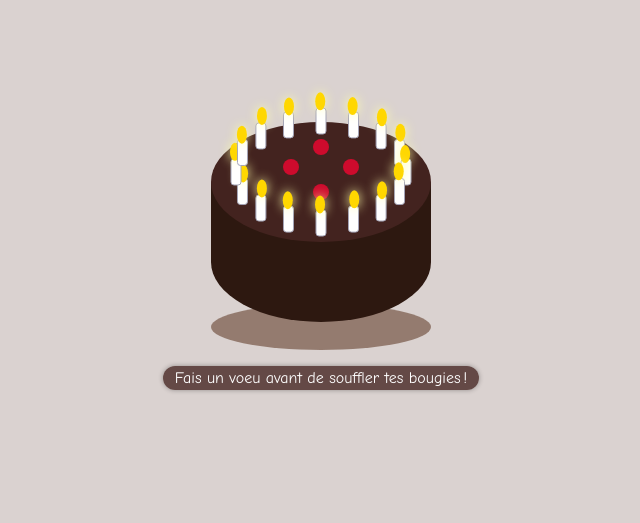
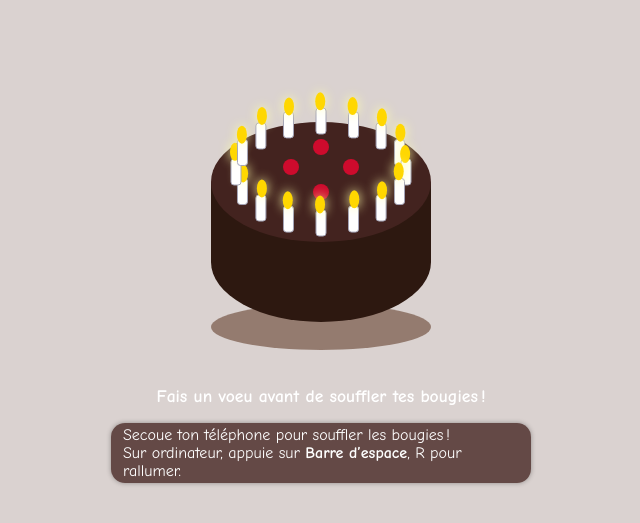
Before and after one commit to constantaudibert/HB, a plain HTML site: page index.html in a window 1280 px wide. Shown: the part 97-620 px from the top of the page, without its empty margins (319-959 px from the left). Drawn offline with Linux system fonts and the light colour scheme.

Commit message:
tuto index.html

```diff
--- a/index.html
+++ b/index.html
@@ -71,8 +71,10 @@
       <!-- Bougies générées dynamiquement -->
       <g id="bougies"></g>
     </svg>
+    <div id="message">Fais un voeu avant de souffler tes bougies !</div>
     <div class="tuto">
-      Fais un voeu avant de souffler tes bougies !
+      Secoue ton téléphone pour souffler les bougies !<br/>
+      Sur ordinateur, appuie sur <b>Barre d’espace</b>, R pour rallumer.
     </div>
   </div>
   <script>
```
